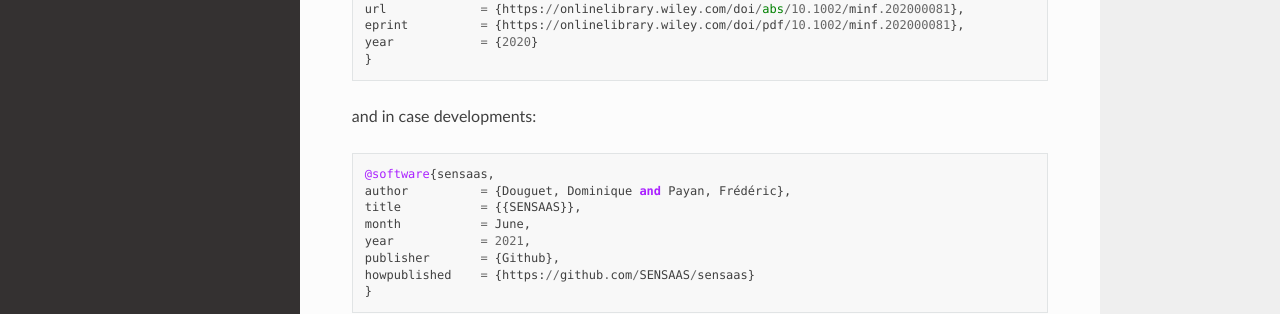
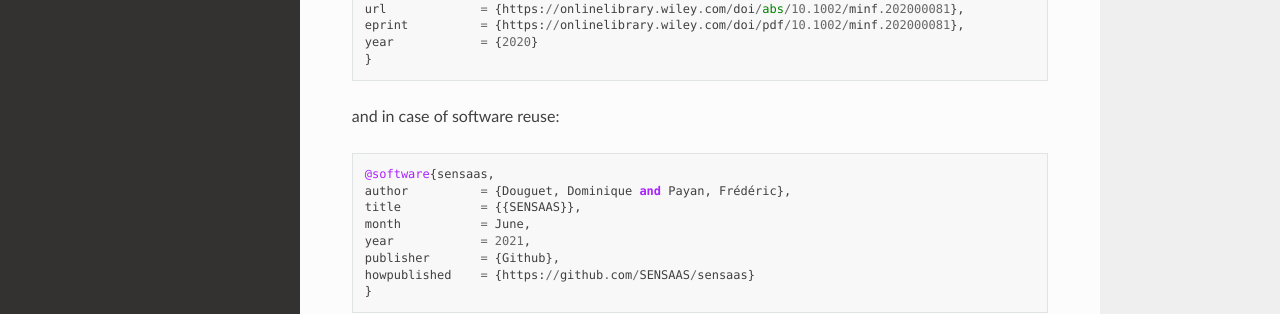
Before and after one commit to SENSAAS/sensaas, a Sphinx documentation site: the page built from docs/index.rst, in a window 1280 px wide and 900 px high, scrolled down 12718 px. Shown: the part 457-771 px from the top of the window. Built offline with Sphinx 7.4.7 and the Read the Docs theme 2.0.0, drawn with Linux system fonts in a browser that asks for light colours.

Commit message:
Update index.rst

```diff
--- a/docs/index.rst
+++ b/docs/index.rst
@@ -471,7 +471,7 @@ Bibtex format:
 	year 		= {2020}
 	}
 
-and in case developments:
+and in case of software reuse:
 
 ::
 
```
